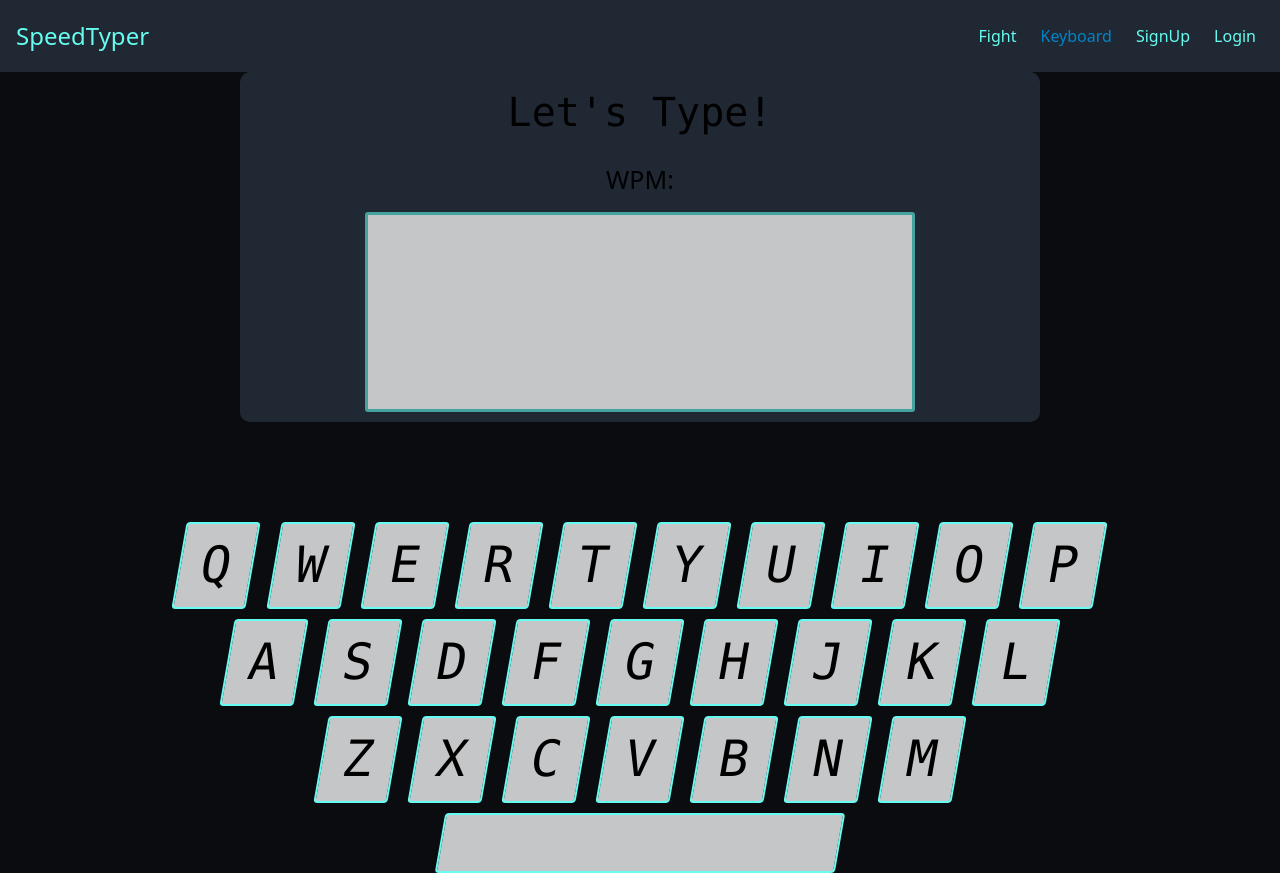
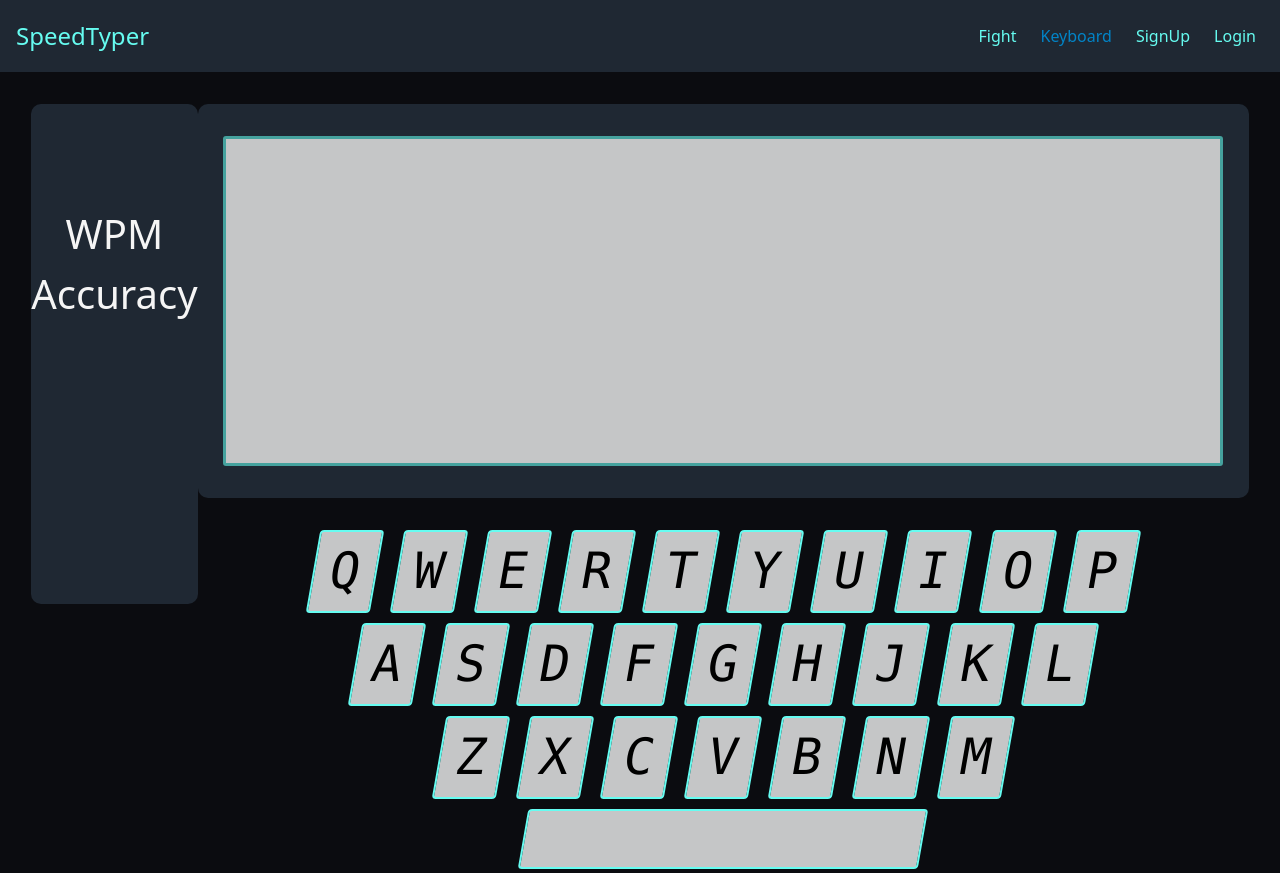
Before and after one commit to antez8089/SpeedTyperApp, a React (Create React App) app in the folder client/speedtyping/: page /#/ in a window 1280 px wide. Built offline with nearby package versions, Linux system fonts and the light colour scheme; no server answers.

Commit message:
keybard page style change; calculating accuracy

```diff
--- a/client/speedtyping/src/components/TypingInput.js
+++ b/client/speedtyping/src/components/TypingInput.js
@@ -72,9 +72,16 @@ function TypingInput({ words }) {
 
     const calculateWPM = () => {
         const writingTime = (Date.now()-startTime)/1000
-        const wpm = words.length*60/writingTime
+        const wpm = (currentPos-currentPos/words[0].length)*60/(writingTime*words[0].length)
         const wpmDiv = document.body.querySelector("#wpm")
-        wpmDiv.innerHTML = `WPM: ${wpm}`
+        wpmDiv.innerHTML = `${wpm.toFixed(2)}`
+    }
+
+    const calculateAccuracy = () => {
+        const accuracySpan = document.body.querySelector('#accuracy')
+        const letters = document.body.querySelectorAll(".letter, .space")
+        const wrong_letters = document.body.querySelectorAll(".wrong-letter")
+        accuracySpan.innerHTML = `${(100 - (wrong_letters.length*100/letters.length)).toFixed(2)}%`
     }
 
     useEffect(() => {
@@ -87,12 +94,13 @@ function TypingInput({ words }) {
             setStartTime(Date.now())
             setTimerStarted(true)
         }
-        if (0 <= currentPos && currentPos < testWords.length) {
+        if (0 <= currentPos && currentPos < testWords.length && !timerEnded) {
             updateCursorPosition(keyPressed)
+            calculateWPM()
+            calculateAccuracy()
         }
         if (currentPos == testWords.length-1 && keyPressed !== "Backspace" && !timerEnded) {
             setTimerEnded(true)
-            calculateWPM()
         }
     }, [keyPressed])
 
--- a/client/speedtyping/src/index.css
+++ b/client/speedtyping/src/index.css
@@ -13,22 +13,44 @@ html, body, #root {
     margin: 0;
 }
 
+.side-container {
+    padding: 100px 0px;
+    width: 400px;
+    height: 500px;
+    background-color: #1F2833;
+    display: flex;
+    border-radius: 10px;
+    margin-top: 4vh;
+}
+
+.stats-container {
+    align-items: center;
+    margin-left: 4vw;
+    flex-direction: column;
+  }
+
+.hero-container {
+    margin-right: 4vw;
+}
+
+.page-wrapper {
+    display: flex;
+    min-height: 90%;
+    justify-content: center;
+  }
+
 .container {
-    min-height: 90%;
     display: flex;
     align-items: center;
     flex-direction: column;
-    justify-content: center;
-    gap: 100px;
-    margin: auto;
+    gap: 4vh;
+    margin-top: 4vh;
 }
 .text-container {
     border-radius: 10px;
     background-color: #1F2833;
-    padding: 10px;
-    width: 800px;
+    padding: 4vh 2vw;
     max-width: 100%;
-    height: 350px;
     text-align: center;
     display: flex;
     flex-direction: column;
@@ -54,8 +76,19 @@ html, body, #root {
 
 }
 
+#wpm-label {
+    font-size: 40px;
+    color: whitesmoke;
+}
+
 #wpm {
-    font-size: 25px;
+    font-size: 40px;
+    color: whitesmoke;
+}
+
+#accuracy {
+    font-size: 40px;
+    color: whitesmoke;
 }
 
 .user-photo {
@@ -110,7 +143,7 @@ html, body, #root {
     display: flex;
     justify-content: center;
     align-items: center;
-    padding: 4px 20px;
+    padding: 2px 15px;
     font-size: 50px;
     font-family: "Lucida Console", "Courier New", monospace;
     background-image: linear-gradient(to right, #C5C6C7, #C5C6C7);
@@ -144,8 +177,8 @@ h4 {
 
 .text {
     display: flex;
-    height: 200px;
-    width: 550px;
+    height: 330px;
+    width: 1000px;
     font-size: 30px;
     align-items: flex-start;
     color: #0B0C10;
@@ -194,6 +227,10 @@ h4 {
     color: red;
 }
 
+.space.wrong-letter {
+    background-color: red;
+}
+
 .two-boxer {
     width: 300px;
     height: 100px;
--- a/client/speedtyping/src/pages/keyboardPage.js
+++ b/client/speedtyping/src/pages/keyboardPage.js
@@ -11,8 +11,8 @@ function KeyboardPage() {
   const getWords = async () => {
     const response = await api.get("/words", {
         params: {
-            num: 9,
-            len: 7
+            num: 63,
+            len: 5
         }
     });
     setWords(response.data)
@@ -23,13 +23,20 @@ function KeyboardPage() {
   }, [])
 
   return (
-    <div className='container'>
-      <div className="text-container">
-        <h4>Let's Type!</h4>
-        <div id="wpm">WPM: </div>
-        <TypingInput words={words}></TypingInput>
+    <div className="page-wrapper">
+      <div className="stats-container side-container">
+      <div id="wpm-label">WPM</div>
+      <span id="wpm"></span>
+      <div id="wpm-label">Accuracy</div>
+      <span id="accuracy"></span>
       </div>
-      <Keyboard></Keyboard>
+      <div className='container'>
+        <div className="text-container">
+          <TypingInput words={words}></TypingInput>
+        </div>
+        <Keyboard></Keyboard>
+      </div>
+      <div className="hero-container side-container"></div>
     </div>
   );
 }
```
